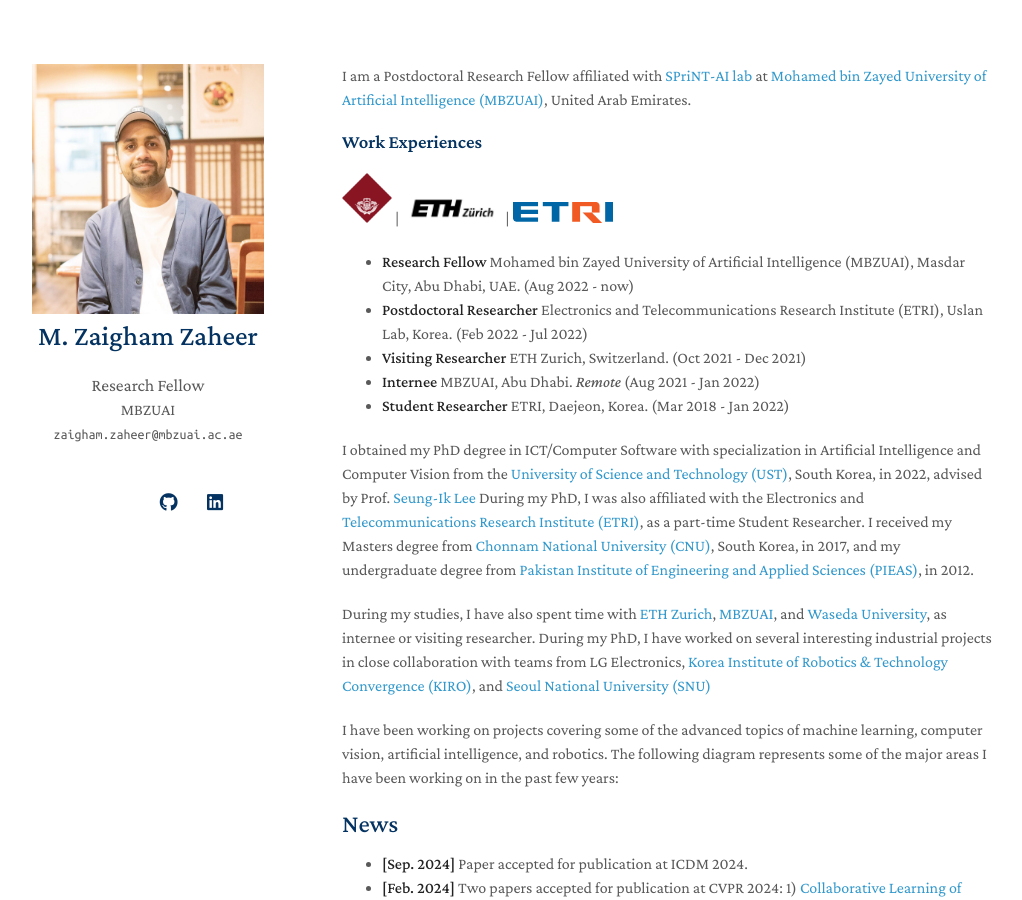
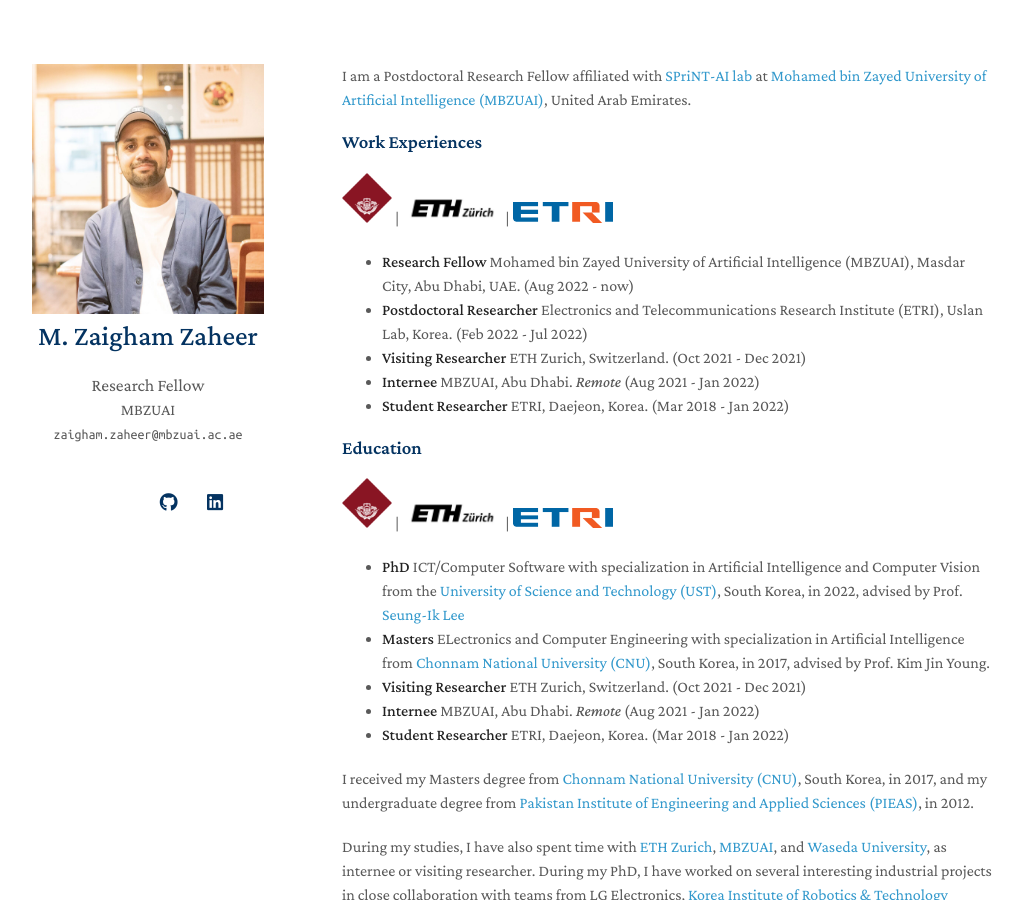
Before and after one commit to ZaighamZ/ZaighamZ.github.io, a Jekyll site: the page built from index.md, in a window 1280 px wide and 900 px high. Shown: the whole window, without its empty margins (128-1150 px from the left). Built offline with Jekyll 4.4.1, drawn with Linux system fonts in a browser that asks for light colours; nearby versions of some CDN libraries; a style sheet for code colours, icons or effects is not loaded.

Commit message:
Update index.md

```diff
--- a/index.md
+++ b/index.md
@@ -20,7 +20,23 @@ I am a Postdoctoral Research Fellow affiliated with [SPriNT-AI lab](https://www.
 - **Internee** MBZUAI, Abu Dhabi. *Remote*  (Aug 2021 - Jan 2022)
 - **Student Researcher** ETRI, Daejeon, Korea. (Mar 2018 - Jan 2022)
 
-I obtained my PhD degree in ICT/Computer Software with specialization in Artificial Intelligence and Computer Vision from the [University of Science and Technology (UST)](www.ust.ac.kr/){:target="_blank"}, South Korea, in 2022, advised by Prof. [Seung-Ik Lee](https://sites.google.com/view/cvml-ust/professor?authuser=0/){:target="_blank"}  During my PhD, I was also affiliated with the Electronics and [Telecommunications Research Institute (ETRI)](www.etri.re.kr/){:target="_blank"}, as a part-time Student Researcher. I received my Masters degree from [Chonnam National University (CNU)](www.jnu.ac.kr/){:target="_blank"}, South Korea, in 2017, and my undergraduate degree from [Pakistan Institute of Engineering and Applied Sciences (PIEAS)](www.pieas.edu.pk/){:target="_blank"}, in 2012.
+
+
+### Education
+<img src="/assets/img/logos/waseda_logo.png" width="50"> |
+<img src="/assets/img/logos/ethz_logo.jfif" width="100"> |
+<img src="/assets/img/logos/etri_logo.gif" width="100">
+
+
+- **PhD** ICT/Computer Software with specialization in Artificial Intelligence and Computer Vision from the [University of Science and Technology (UST)](www.ust.ac.kr/){:target="_blank"}, South Korea, in 2022, advised by Prof. [Seung-Ik Lee](https://sites.google.com/view/cvml-ust/professor?authuser=0/){:target="_blank"}
+- **Masters** ELectronics and Computer Engineering with specialization in Artificial Intelligence from [Chonnam National University (CNU)](www.jnu.ac.kr/){:target="_blank"}, South Korea, in 2017, advised by Prof. Kim Jin Young.
+- **Visiting Researcher** ETH Zurich, Switzerland. (Oct 2021 - Dec 2021)
+- **Internee** MBZUAI, Abu Dhabi. *Remote*  (Aug 2021 - Jan 2022)
+- **Student Researcher** ETRI, Daejeon, Korea. (Mar 2018 - Jan 2022)
+
+
+
+ I received my Masters degree from [Chonnam National University (CNU)](www.jnu.ac.kr/){:target="_blank"}, South Korea, in 2017, and my undergraduate degree from [Pakistan Institute of Engineering and Applied Sciences (PIEAS)](www.pieas.edu.pk/){:target="_blank"}, in 2012.
 
 During my studies, I have also spent time with [ETH Zurich](https://ethz.ch/en.html/){:target="_blank"}, [MBZUAI](https://mbzuai.ac.ae/){:target="_blank"}, and [Waseda University](https://www.waseda.jp/top/en/){:target="_blank"}, as internee or visiting researcher. During my PhD, I have worked on several interesting industrial projects in close collaboration with teams from LG Electronics, [Korea Institute of Robotics & Technology Convergence (KIRO)](https://www.kiro.re.kr/eng/default.asp/){:target="_blank"}, and [Seoul National University (SNU)]( https://en.snu.ac.kr/index.html){:target="_blank"}
 
```
